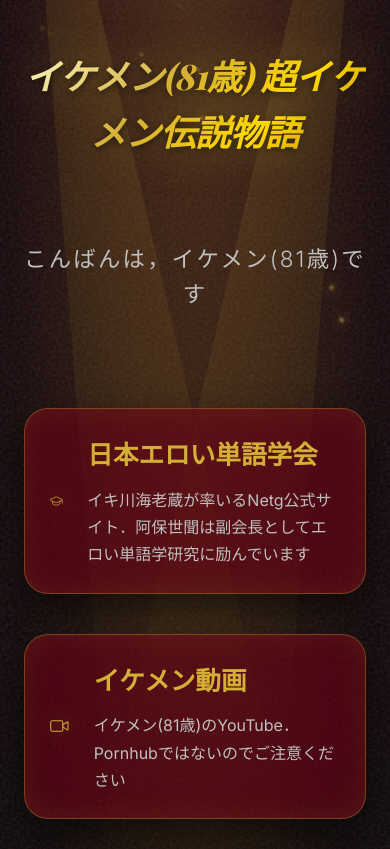
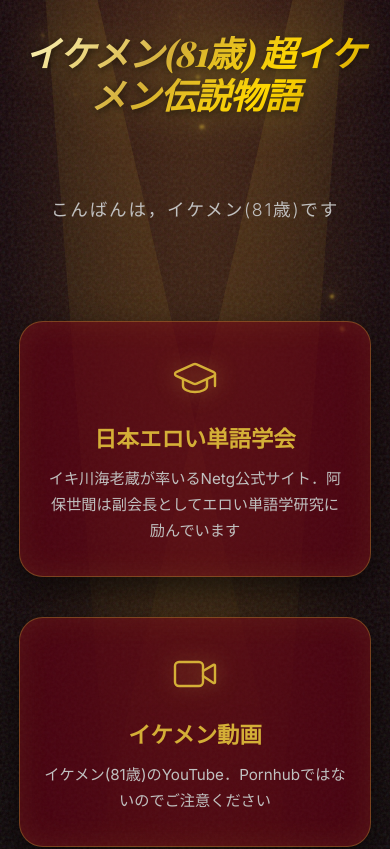
Before and after one commit to Ikemen81/Ikemen81, a React (Vite) app: page / in a window 390 px wide. Shown: the top 849 px of the page. Built offline with nearby package versions, Linux system fonts and the light colour scheme; a web font is replaced by a local one.

Commit message:
style: スマホ向けレイアウトの最適化（レスポンシブ対応）

```diff
--- a/src/App.css
+++ b/src/App.css
@@ -193,23 +193,45 @@
 
 @media (max-width: 600px) {
   .container {
-    padding: 3rem 1.5rem;
+    padding: 2rem 1.2rem;
   }
 
   .title {
     font-size: 2.2rem;
+    line-height: 1.2;
+  }
+
+  .hero-text {
+    font-size: 1.1rem;
+    padding: 0 0.5rem;
   }
 
   .link-card {
-    padding: 1.5rem;
+    padding: 2rem 1.5rem;
   }
 
   .link-card-inner {
-    gap: 1.5rem;
+    flex-direction: column;
+    text-align: center;
+    gap: 1.2rem;
   }
 
   .card-icon {
-    width: 2.5rem;
-    height: 2.5rem;
+    width: 3rem;
+    height: 3rem;
+    margin: 0 auto;
+  }
+
+  .card-content {
+    text-align: center;
+  }
+
+  .card-title {
+    font-size: 1.4rem;
+  }
+
+  .card-desc {
+    font-size: 0.95rem;
+    margin-top: 0.6rem;
   }
 }
```
